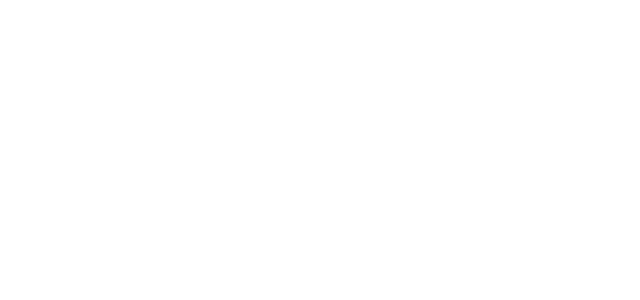
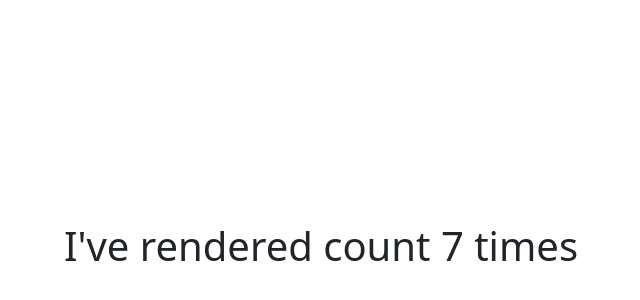
Before and after one commit to Zyer459/practice-stuff, a React (Create React App) app in the folder counter-app/: page / in a window 1280 px wide. Shown: the part 150-450 px from the top of the page, without its empty margins (319-959 px from the left). Built offline with nearby package versions, Linux system fonts and the light colour scheme.

Commit message:
useEffect hook with 1 parameter & 0 dependency

```diff
--- a/counter-app/src/index.js
+++ b/counter-app/src/index.js
@@ -5,9 +5,29 @@
 import reportWebVitals from './reportWebVitals';
 import 'bootstrap/dist/css/bootstrap.css';
 import Counter from './components/counter';
-import { useState } from 'react';
+import { useState,useEffect } from 'react';
 
+/* useEffect allows us to perform various side effects in components
+such as fetch data, directly update DOM, timers
+useEffect takes 2 arguments, 2nd on is optional
+useEffect(<function>, <dependency>)*/
 
+function Timer () {
+  const [count, setCount] = useState(0);
 
+  useEffect(() => {
+    setTimeout(() => {
+      setCount(count => count+1);
+    }, 1000)
+  });
+  return (
+    <h1>I've rendered count {count} times</h1>
+  )
+}
 const root = ReactDOM.createRoot(document.getElementById("root"));
-root.render();
+root.render(<Timer />);
+
+/* but the timer keeps counting even though it should count only once
+its because useEffect runs on every render
+which means everytime the count changes, a render happens, which triggers another effect
+to control this use the 2nd parameter <dependency>*/
```
